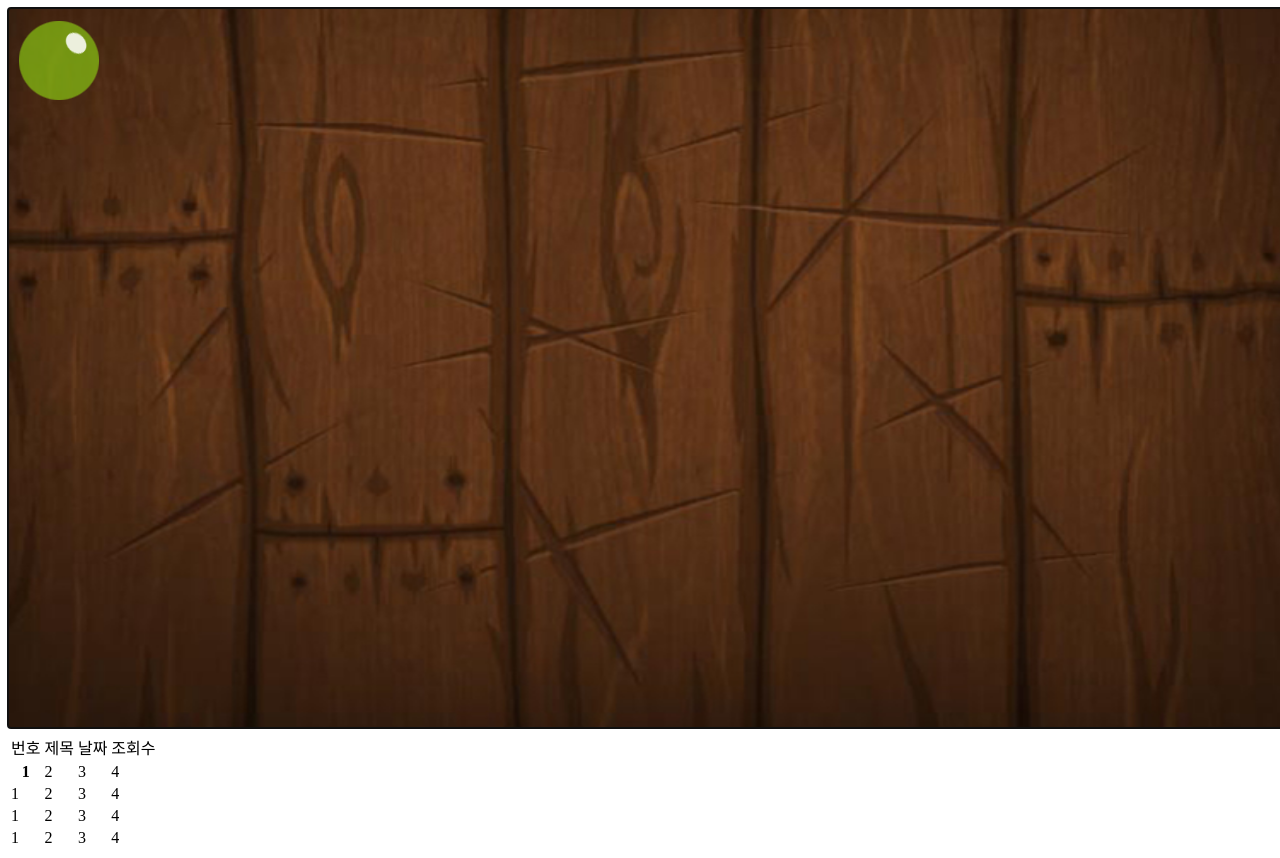
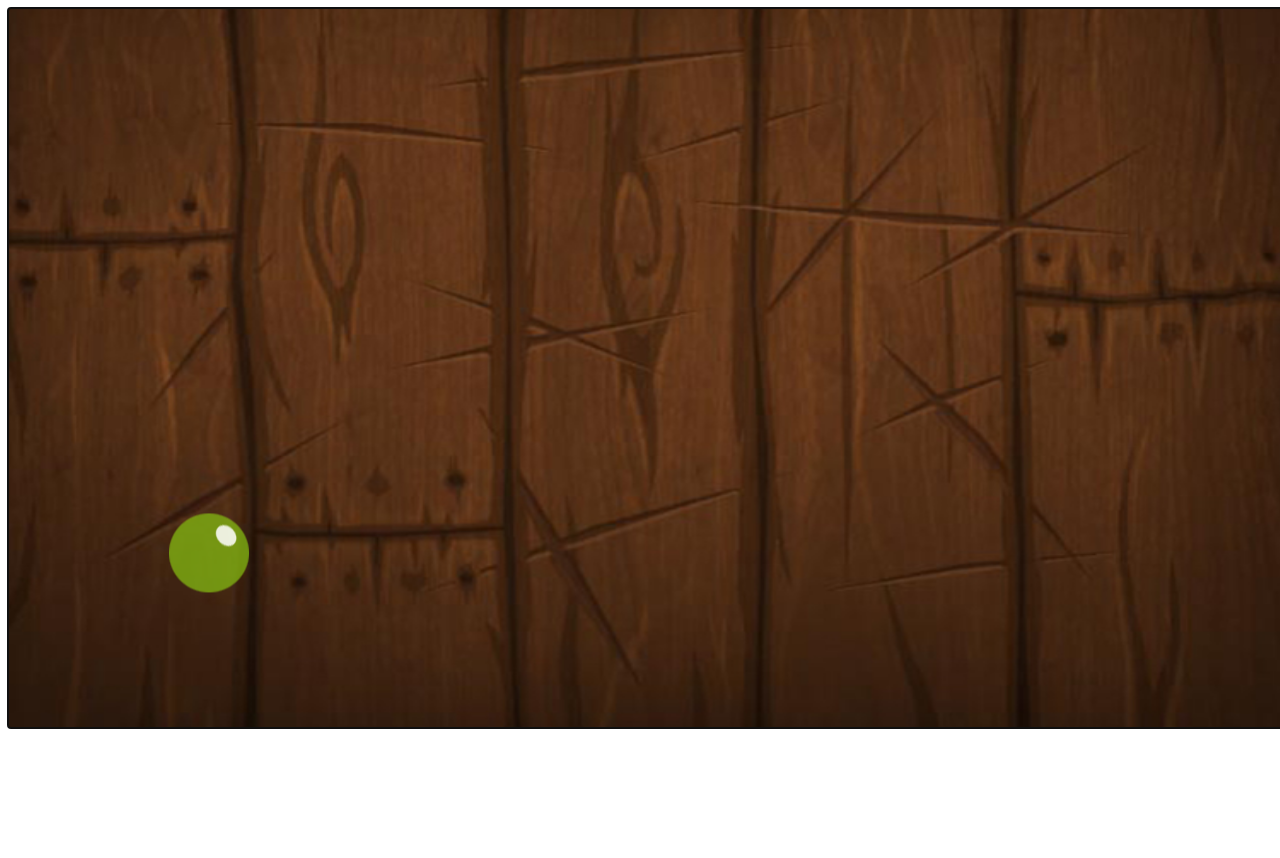
Before and after one commit to myucel8108/JavaScript_practice, a plain HTML site: page gamePrj/main.html in a window 1280 px wide. After the commit the page ends 800 px from the top, so only its background shows below. Drawn offline with nearby package versions, Linux system fonts and the light colour scheme.

Commit message:
"20230110포물선테스트"

```diff
--- /dev/null
+++ b/gamePrj/item/bomb.js
@@ -0,0 +1,17 @@
+
+export default class bomb{
+    constructor(){
+        this.img = document.querySelector("#bomb");
+        this.x=0;
+        this.y=0;
+
+    }
+
+
+
+    draw(ctx){
+        ctx.drawImage(this.img,this.x,this.y);
+
+    }
+
+}
--- a/gamePrj/item/fruit.js
+++ b/gamePrj/item/fruit.js
@@ -1,17 +1,35 @@
 
 export default class fruit{
-    constructor(){
+    constructor(ix=0, iy=600){
         this.img = document.querySelector("#apple");
-        this.x=0;
-        this.y=0;
+        this.ix=ix;
+        this.iy=iy;
+        this.speed =(Math.random()*10)*.1;
+        this.force = -this.speed*10;
+        this.curForce = this.force;
+        this.angle=0;
+
+    }
+
+    update(){
+        this.ix +=0.5;
+        this.iy += Math.sin(this.angle);
+        console.log("이거 하는중?");
+        this.angle+=0.8;
+
+         if(this.iy>=100){
+             this.angle = -this.angle; // if the ball hits the bottom of the canvas reverse the angle.
+           }
+
+    };
+
+    draw(ctx){
+        ctx.drawImage(this.img,this.ix,this.iy);
+        console.log("이건 하는중?2");
 
     }
 
 
 
-    draw(ctx){
-        ctx.drawImage(this.img,this.x,this.y);
-
-    }
 
 }
--- a/gamePrj/main.html
+++ b/gamePrj/main.html
@@ -5,7 +5,7 @@
     <meta http-equiv="X-UA-Compatible" content="IE=edge">
     <meta name="viewport" content="width=device-width,initial-scale=10">
     <title>과일닌자~</title>
-    <script src="https://cdnjs.cloudflare.com/ajax/libs/gsap/3.7.1/gsap.min.js"></script>
+
     <script type="module" src="app.js"></script>
 </head>
 <body>
@@ -13,39 +13,7 @@
     <img src="image/bomb.png" id ="bomb"style="display: none;">
     <img src="image/fruits/apple-j.png" id="apple" style="display:none ;">
     <canvas class="game-canvas" width="1280" height="720" tabindex="0"></canvas>
-    <table>
 
-        <tr>
-            <td>번호</td>
-            <td>제목</td>
-            <td>날짜</td>
-            <td>조회수</td>
-        </tr>
-        <tr>
-            <th>1</th>
-            <td>2</td>
-            <td>3</td>
-            <td>4</td>
-        </tr>
-        <tr>
-            <td>1</td>
-            <td>2</td>
-            <td>3</td>
-            <td>4</td>
-        </tr>
-        <tr>
-            <td>1</td>
-            <td>2</td>
-            <td>3</td>
-            <td>4</td>
-        </tr>
-        <tr>
-            <td>1</td>
-            <td>2</td>
-            <td>3</td>
-            <td>4</td>
-        </tr>
-    </table>
 
 </body>
 </html>
--- a/gamePrj/panel/game-canvas.js
+++ b/gamePrj/panel/game-canvas.js
@@ -1,5 +1,6 @@
 import Fruit from "../item/fruit.js";
 import Background from "../item/background.js";
+import Bomb from "../item/bomb.js";
 export default class GameCanvas{
     constructor(){
         this.dom = document.querySelector(".game-canvas");
@@ -19,8 +20,6 @@ export default class GameCanvas{
         this.update();
         this.draw();
 
-        if(this.pause)
-            return;
 
         window.setTimeout(()=>{
             this.run();
@@ -28,6 +27,7 @@ export default class GameCanvas{
 
     }
     update(){
+        this.fruit.update();
         this.background.update();
 
     }
```
Also changed, not shown: javascript/1.html (added, +31 -0 lines), javascript/yalco.js (added, +111 -0 lines).
